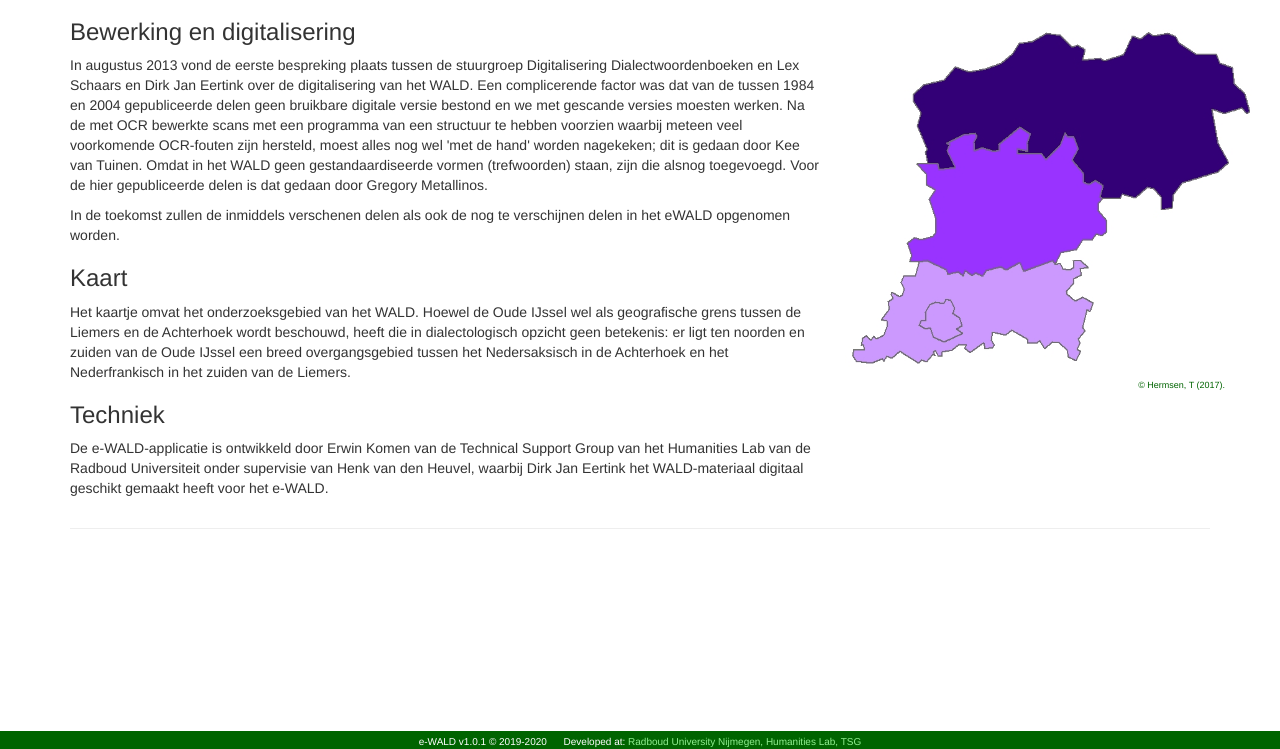
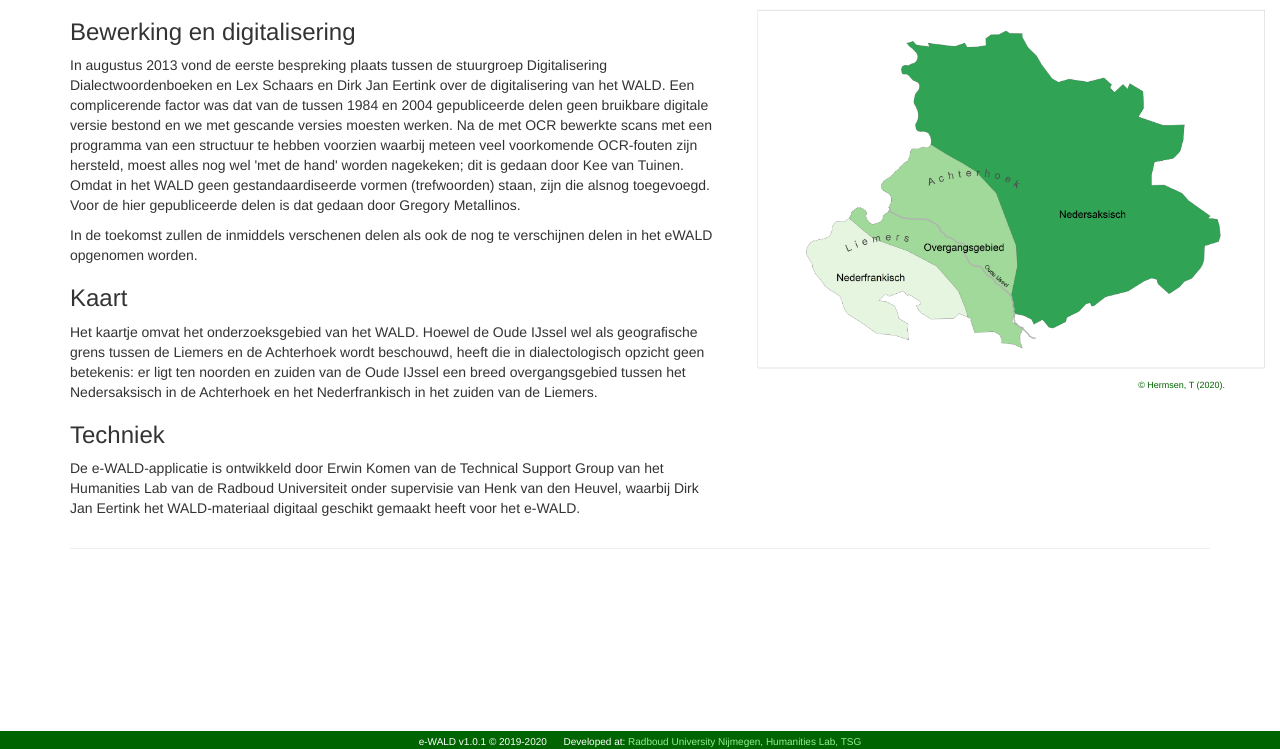
Before and after one commit to ErwinKomen/RU-wbd, a Django app: page /about in a window 1280 px wide. Shown: the part 51-800 px from the top of the page. Run offline with Django 3.2, Linux system fonts and the light colour scheme; parts of the project's set-up code (start-up, migrations or seed data) failed here and were passed over; some libraries are stand-ins or nearby versions.

Commit message:
WALD, WGD update of maps

```diff
--- a/wald/wald/dictionary/static/dictionary/content/site.css
+++ b/wald/wald/dictionary/static/dictionary/content/site.css
@@ -7,6 +7,12 @@ body {
 .body-content {
     padding-left: 15px;
     padding-right: 15px;
+    padding-top: 15px;
+}
+
+.jumbotron {
+    padding-top: 40px;
+    padding-bottom: 30px;
 }
 
 /* Set width on the form input elements since they're 100% wide by default */
--- a/wald/wald/dictionary/templates/dictionary/about.html
+++ b/wald/wald/dictionary/templates/dictionary/about.html
@@ -7,7 +7,7 @@
 <div class="row">
 
 
-  <div class="col-md-8">
+  <div class="col-md-7">
     <h3>Bewerking en digitalisering</h3>
 
     <p>In augustus 2013 vond de eerste bespreking plaats tussen de stuurgroep Digitalisering Dialectwoordenboeken en
@@ -32,19 +32,18 @@
     van de Radboud Universiteit onder supervisie van Henk van den Heuvel,
     waarbij Dirk Jan Eertink het WALD-materiaal digitaal geschikt gemaakt heeft voor het e-WALD. </p>
   </div>
-  <div class="col-md-4" align="right">
+  <div class="col-md-5" align="right">
     <div class="row">
-      <a target="_blank" href="{% static 'dictionary/content/taalkaart-wbd.jpg' %}">
-        <img src="{% static 'dictionary/content/taalkaart-wbd.jpg' %}"
-             alt="Een indeling van de Brabantse dialecten"
-             title="Een indeling van de Brabantse dialecten
-(Noord-Brabant, Antwerpen, Vlaams-Brabant, Brussel)"
+      <a target="_blank" href="{% static 'dictionary/content/dialectkaart-wald.jpg' %}">
+        <img src="{% static 'dictionary/content/dialectkaart-wald.jpg' %}"
+             alt="Een indeling van de Achterhoekse en Liemertse dialecten"
+             title="Een indeling van de Achterhoekse en Liemertse dialecten"
              style="height:380px;z-index:-2" >
       </a>
     </div>
     <div class="row">
       <span class="bronvermelding pull-right">
-          &copy;&nbsp;Hermsen, T (2017).
+          &copy;&nbsp;Hermsen, T (2020).
       </span>
     </div>
   </div>
```
Also changed, not shown: wald/wald/dictionary/templates/dictionary/index.html (+6 -7 lines), wald/wald/dictionary/static/dictionary/content/dialectkaart-wald.jpg (added), wald/wald/dictionary/static/dictionary/content/taalkaart-wald-randloos.jpg (added), wald/wald/dictionary/static/dictionary/content/taalkaart-wald.jpg (added), wgd/wgd/dictionary/static/dictionary/content/taalkaart-wgd-large.jpg, wgd/wgd/dictionary/static/dictionary/content/taalkaart-wgd-large_v1.jpg (added), wgd/wgd/dictionary/static/dictionary/content/taalkaart-wgd.jpg, wgd/wgd/dictionary/static/dictionary/content/taalkaart-wgd_v1.jpg (added).
